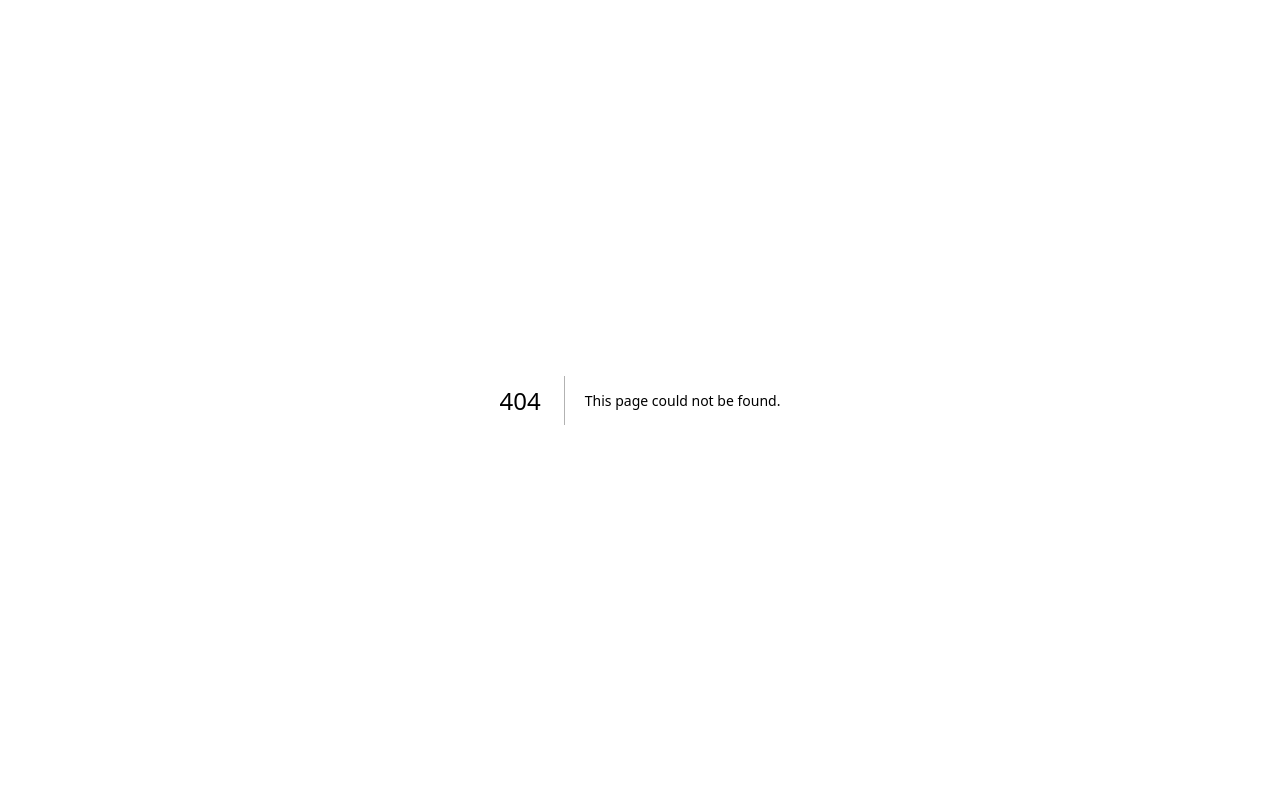
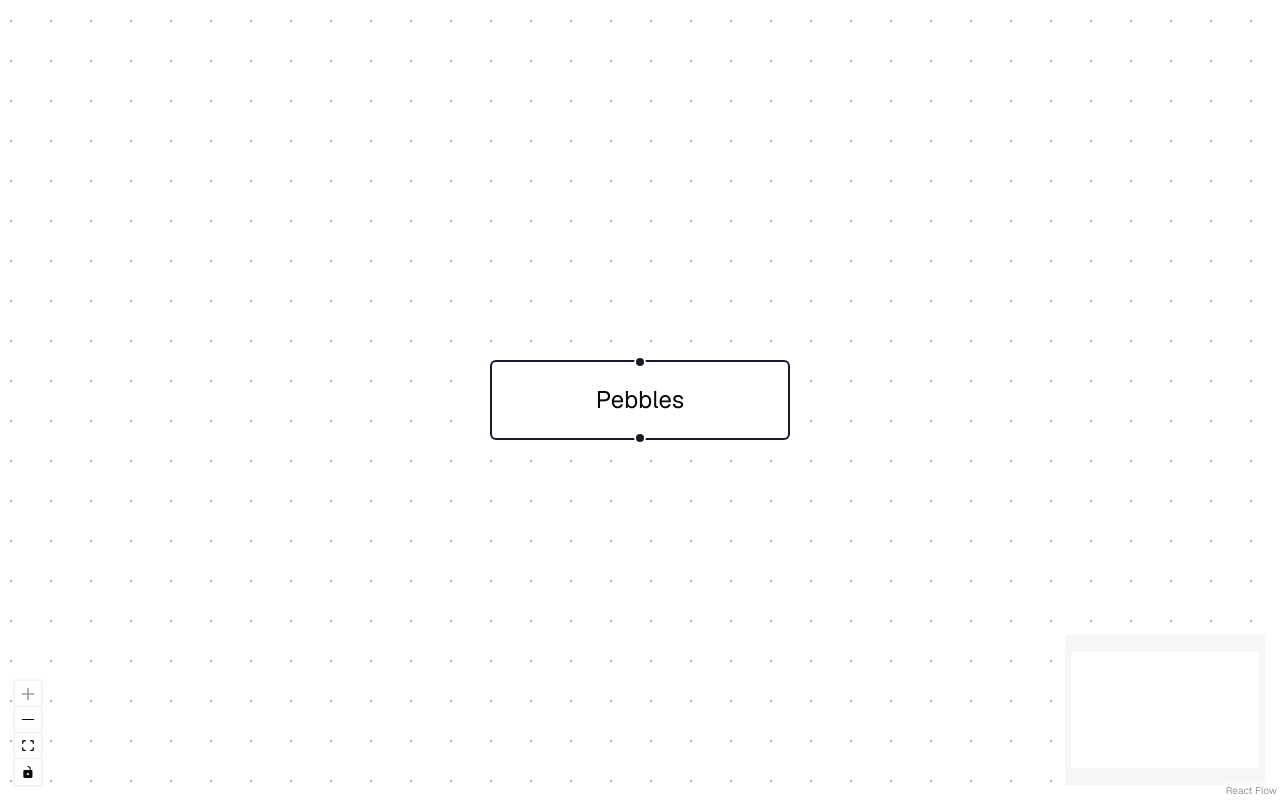
Before and after one commit to alexisbohns/arkaik, a Next.js app: page /project/1 in a window 1280 px wide. Before the commit this address had no page. Built offline with nearby package versions, Linux system fonts and the light colour scheme.

Commit message:
feat(ARK-6): install @xyflow/react and add project canvas page
Co-authored-by: alexisbohns <58178426+alexisbohns@users.noreply.github.com>

```diff
--- /dev/null
+++ b/app/project/[id]/page.tsx
@@ -0,0 +1,26 @@
+"use client";
+
+import { ReactFlow, MiniMap, Controls, Background, type Edge, type Node } from "@xyflow/react";
+import "@xyflow/react/dist/style.css";
+
+const initialNodes: Node[] = [
+  {
+    id: "1",
+    position: { x: 250, y: 200 },
+    data: { label: "Pebbles" },
+  },
+];
+
+const initialEdges: Edge[] = [];
+
+export default function ProjectCanvasPage() {
+  return (
+    <div className="h-screen w-full">
+      <ReactFlow nodes={initialNodes} edges={initialEdges} fitView>
+        <Controls />
+        <MiniMap />
+        <Background />
+      </ReactFlow>
+    </div>
+  );
+}
--- a/package.json
+++ b/package.json
@@ -13,6 +13,7 @@
     "@radix-ui/react-label": "^2.1.8",
     "@radix-ui/react-separator": "^1.1.8",
     "@radix-ui/react-slot": "^1.2.4",
+    "@xyflow/react": "^12.10.1",
     "class-variance-authority": "^0.7.1",
     "clsx": "^2.1.1",
     "geist": "^1.7.0",
```
Also changed, not shown: 1 other file (tests, documents, lock files or other folders).
